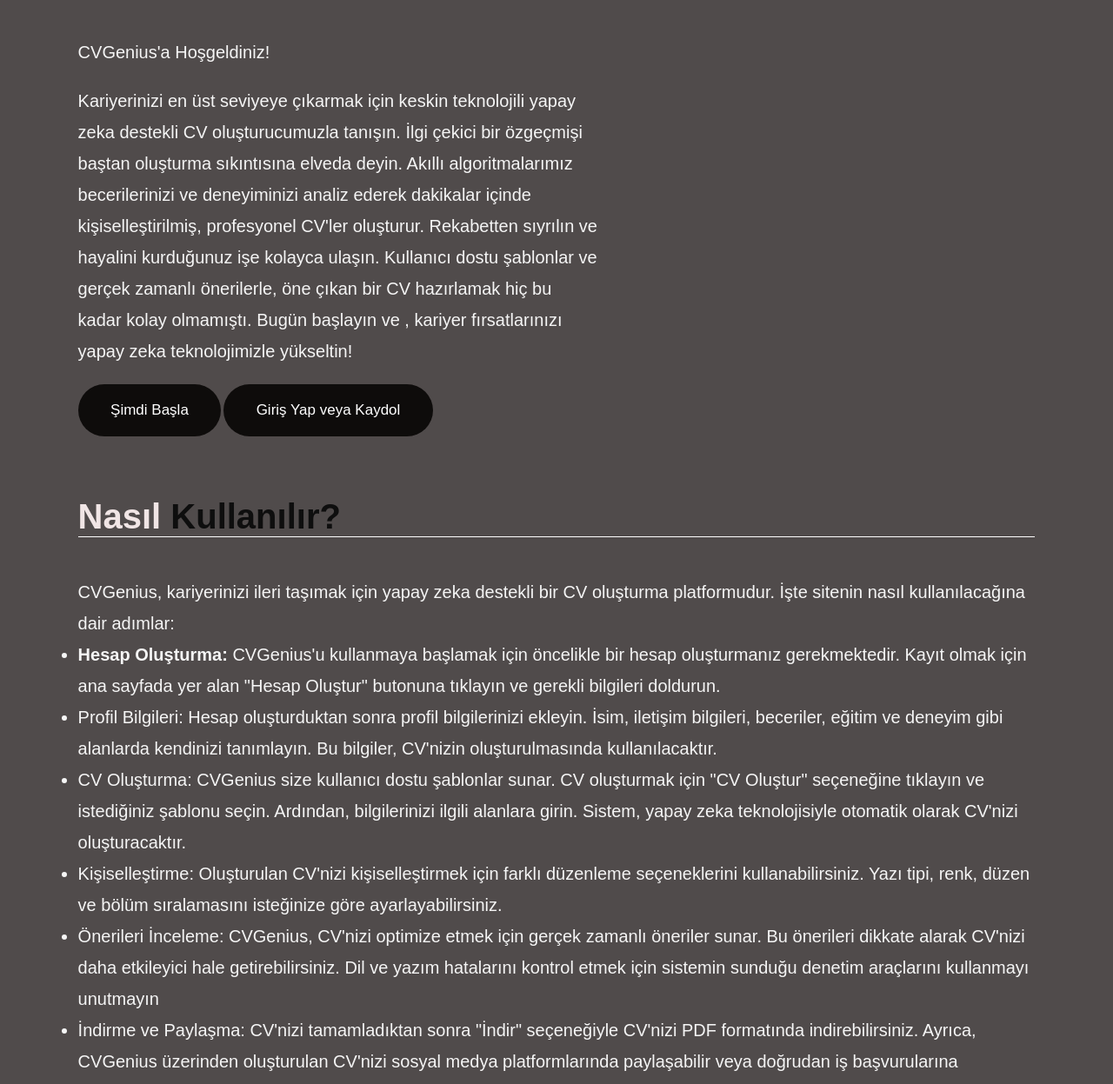
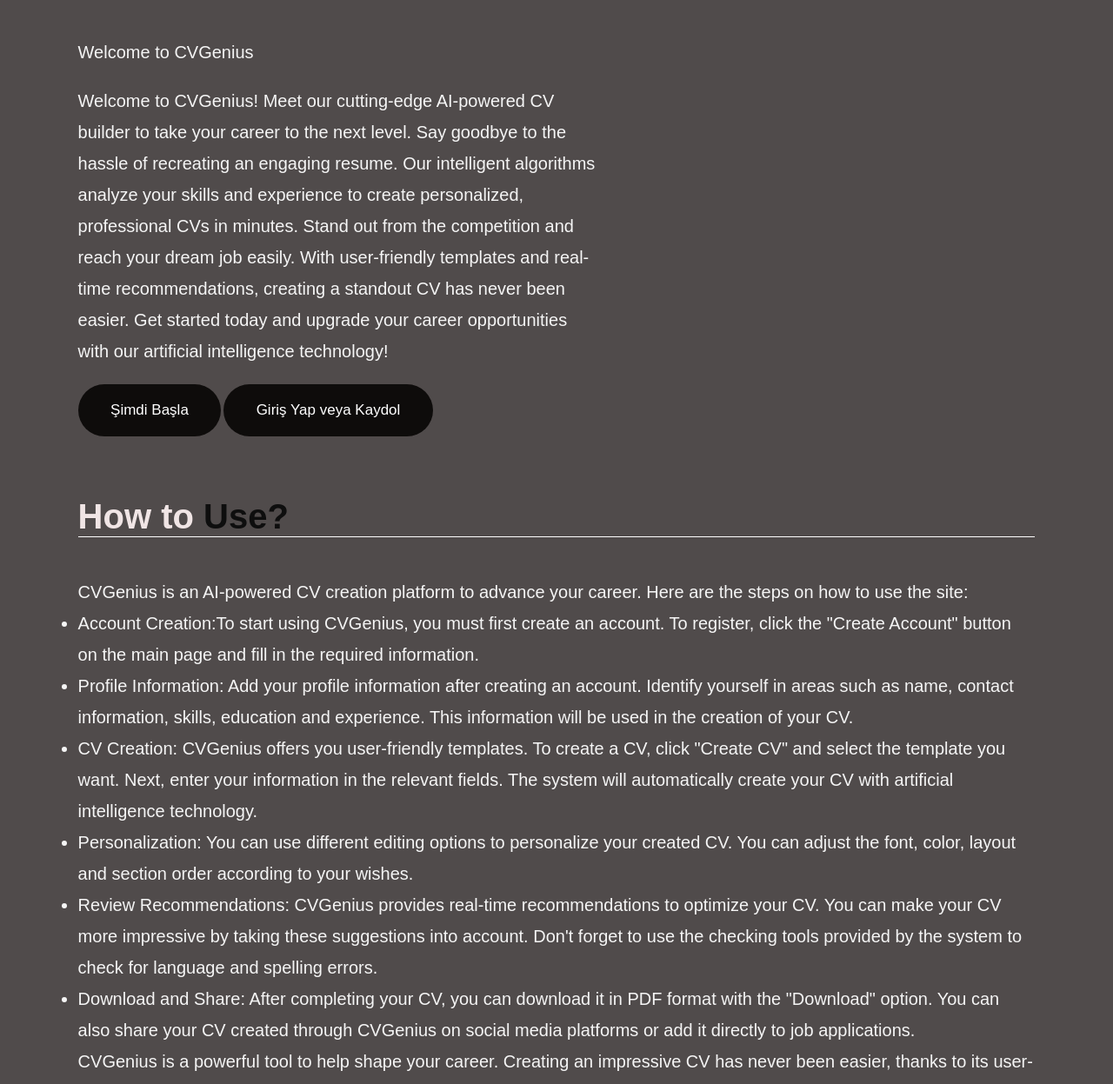
Before and after one commit to The-Shower-Coders/CVGenius, a website: page views/index.html in a window 1280 px wide. Shown: the part 191-1438 px from the top of the page at 87% size. Drawn offline with Linux system fonts and the light colour scheme; files that its build step writes are made by us from their sources.

Commit message:
index was translate to english

```diff
--- a/views/index.html
+++ b/views/index.html
@@ -13,7 +13,7 @@
 
 
     <title>index page</title>
-    <link rel="stylesheet" type="text/css" href="/styles/index.css" />
+    <link rel="stylesheet" type="text/css" href="public/styles/index.css" />
 
   </head>
   <body>
@@ -60,14 +60,15 @@
     <section class="home" id="home">
       <div class="content">
         <h1 class="heading">CV<span>Genius</span></h1>
-        <p>CVGenius'a Hoşgeldiniz!</p>
+        <p>Welcome to CVGenius</p>
         <p>
-            Kariyerinizi en üst seviyeye çıkarmak için keskin teknolojili yapay zeka destekli
-            CV oluşturucumuzla tanışın. İlgi çekici bir özgeçmişi baştan oluşturma sıkıntısına elveda deyin.
-            Akıllı algoritmalarımız becerilerinizi ve deneyiminizi analiz ederek dakikalar içinde kişiselleştirilmiş,
-            profesyonel CV'ler oluşturur. Rekabetten sıyrılın ve hayalini kurduğunuz işe kolayca ulaşın. Kullanıcı dostu
-            şablonlar ve gerçek zamanlı önerilerle, öne çıkan bir CV hazırlamak hiç bu kadar kolay olmamıştı. Bugün başlayın ve ,
-            kariyer fırsatlarınızı yapay zeka teknolojimizle yükseltin!
+          Welcome to CVGenius!
+
+          Meet our cutting-edge AI-powered CV builder to take your career to the next level.
+          Say goodbye to the hassle of recreating an engaging resume. Our intelligent algorithms analyze your skills and experience
+          to create personalized, professional CVs in minutes. Stand out from the competition and reach your dream job easily.
+          With user-friendly templates and real-time recommendations, creating a standout CV has never been easier.
+          Get started today and upgrade your career opportunities with our artificial intelligence technology!
         </p>
         <a href="#" class="btn">Şimdi Başla</a>
         <a href="#" class="btn">Giriş Yap veya Kaydol</a>
@@ -77,20 +78,19 @@
 
     <!--! home bitiş -->
     <section class="menu" id="nasil">
-        <h1 class="heading">Nasıl <span>Kullanılır?</span></h1>
+        <h1 class="heading">How to <span>Use?</span></h1>
 
             <ul class="nasilya">
 
 
-
-CVGenius, kariyerinizi ileri taşımak için yapay zeka destekli bir CV oluşturma platformudur. İşte sitenin nasıl kullanılacağına dair adımlar:
-<li> <b>Hesap Oluşturma:</b> CVGenius'u kullanmaya başlamak için öncelikle bir hesap oluşturmanız gerekmektedir. Kayıt olmak için ana sayfada yer alan "Hesap Oluştur" butonuna tıklayın ve gerekli bilgileri doldurun.</li>
-<li>Profil Bilgileri: Hesap oluşturduktan sonra profil bilgilerinizi ekleyin. İsim, iletişim bilgileri, beceriler, eğitim ve deneyim gibi alanlarda kendinizi tanımlayın. Bu bilgiler, CV'nizin oluşturulmasında kullanılacaktır.</li>
-<li>CV Oluşturma: CVGenius size kullanıcı dostu şablonlar sunar. CV oluşturmak için "CV Oluştur" seçeneğine tıklayın ve istediğiniz şablonu seçin. Ardından, bilgilerinizi ilgili alanlara girin. Sistem, yapay zeka teknolojisiyle otomatik olarak CV'nizi oluşturacaktır.</li>
-<li>Kişiselleştirme: Oluşturulan CV'nizi kişiselleştirmek için farklı düzenleme seçeneklerini kullanabilirsiniz. Yazı tipi, renk, düzen ve bölüm sıralamasını isteğinize göre ayarlayabilirsiniz.</li>
-<li>Önerileri İnceleme: CVGenius, CV'nizi optimize etmek için gerçek zamanlı öneriler sunar. Bu önerileri dikkate alarak CV'nizi daha etkileyici hale getirebilirsiniz. Dil ve yazım hatalarını kontrol etmek için sistemin sunduğu denetim araçlarını kullanmayı unutmayın</li>
-<li>İndirme ve Paylaşma: CV'nizi tamamladıktan sonra "İndir" seçeneğiyle CV'nizi PDF formatında indirebilirsiniz. Ayrıca, CVGenius üzerinden oluşturulan CV'nizi sosyal medya platformlarında paylaşabilir veya doğrudan iş başvurularına ekleyebilirsiniz.</li>
-CVGenius, kariyerinizi şekillendirmenize yardımcı olacak güçlü bir araçtır. Kullanıcı dostu arayüzü ve yapay zeka teknolojisi sayesinde etkileyici bir CV oluşturmak hiç bu kadar kolay olmamıştı. CVGenius'u kullanarak potansiyelinizi ortaya çıkarın ve kariyer hedeflerinize ulaşın!
+  CVGenius is an AI-powered CV creation platform to advance your career. Here are the steps on how to use the site:
+<li>Account Creation:To start using CVGenius, you must first create an account. To register, click the "Create Account" button on the main page and fill in the required information.</li>
+<li>Profile Information: Add your profile information after creating an account. Identify yourself in areas such as name, contact information, skills, education and experience. This information will be used in the creation of your CV.</li>
+<li>CV Creation: CVGenius offers you user-friendly templates. To create a CV, click "Create CV" and select the template you want. Next, enter your information in the relevant fields. The system will automatically create your CV with artificial intelligence technology.</li>
+<li>Personalization: You can use different editing options to personalize your created CV. You can adjust the font, color, layout and section order according to your wishes.</li>
+<li>Review Recommendations: CVGenius provides real-time recommendations to optimize your CV. You can make your CV more impressive by taking these suggestions into account. Don't forget to use the checking tools provided by the system to check for language and spelling errors.</li>
+<li>Download and Share: After completing your CV, you can download it in PDF format with the "Download" option. You can also share your CV created through CVGenius on social media platforms or add it directly to job applications.</li>
+CVGenius is a powerful tool to help shape your career. Creating an impressive CV has never been easier, thanks to its user-friendly interface and artificial intelligence technology. Unlock your potential and reach your career goals using CVGenius!
             </ul>
 
 
@@ -105,9 +105,9 @@
             <a href="#" class="social-link"><i class="fab fa-instagram"></i> @CVGenius</a>
           </div>
           <div class="newsletter">
-            <p class="newsletter-text">Öneriniz mi var? </p>
-            <input type="email" class="newsletter-input" placeholder="E-postanızı girin, sizinle iletişime geçelim!">
-            <button class="newsletter-button">Gönder</button>
+            <p class="newsletter-text">Do you have any suggestions? </p>
+            <input type="email" class="newsletter-input" placeholder="Contact us!">
+            <button class="newsletter-button">Send</button>
           </div>
         </div>
       </footer>
```
